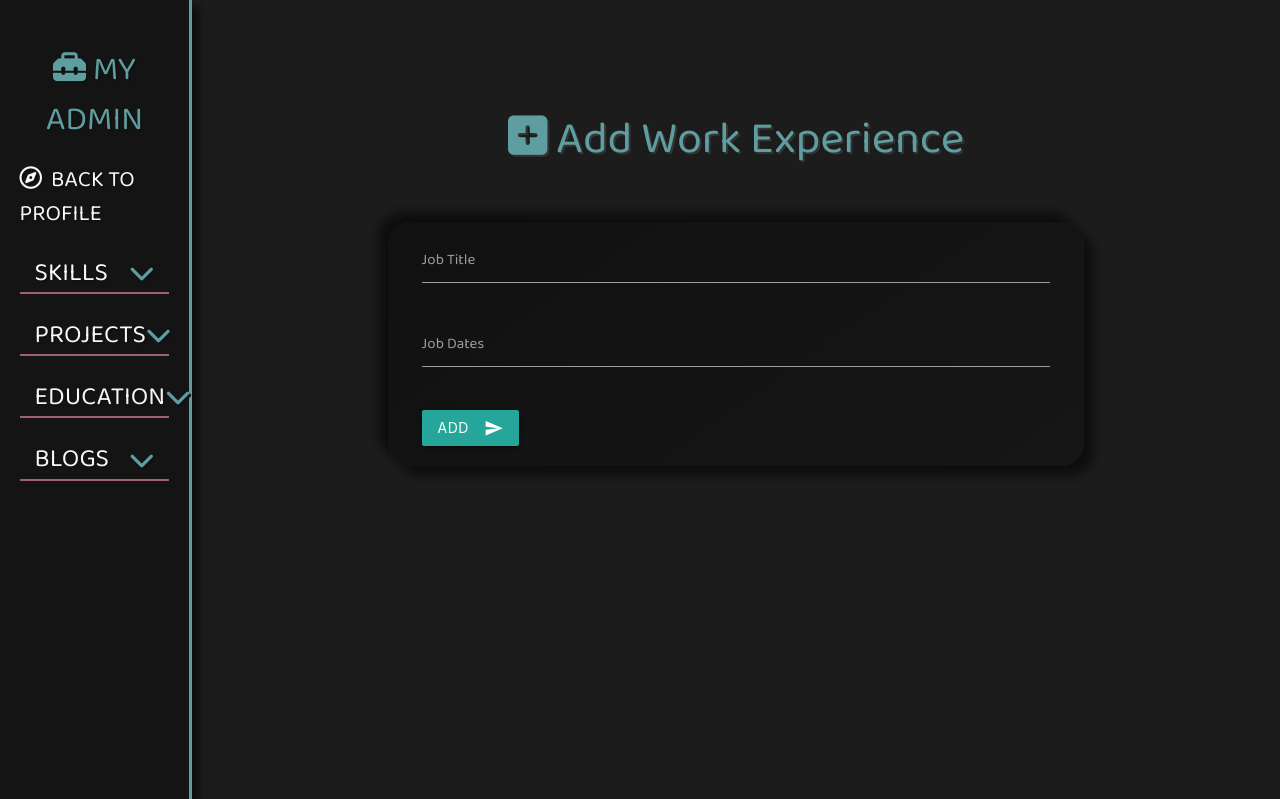
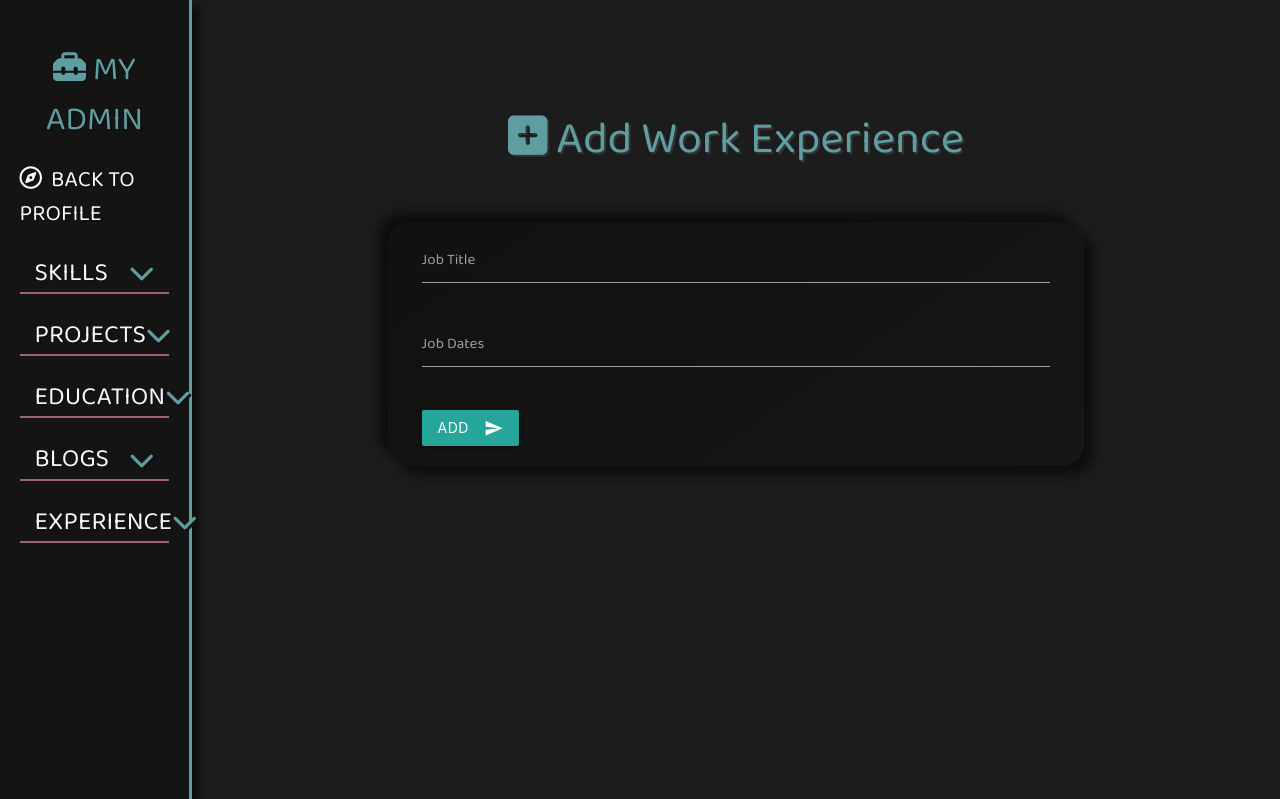
Before and after one commit to wondrousWebWorks/portfolio, a Flask app: page /admin/add_experience in a window 1280 px wide. Shown: the top 799 px of the page. Run offline with Flask 2, Linux system fonts and the light colour scheme; some libraries are stand-ins or nearby versions.

Commit message:
Added a EXPERIENCE nav item with a custom dropdown linking to add_experience() view

```diff
--- a/templates/components/admin_nav.html
+++ b/templates/components/admin_nav.html
@@ -55,5 +55,16 @@
                 </ul>
             </div>
         </div>
+        <div class="row">
+            <div class="col s12">
+                <div class="admin-nav-dropdown-wrapper">
+                    <a class="admin-nav-dropdown-trigger off-white" href="#">EXPERIENCE<i class="fas fa-chevron-down admin-nav-chevron cadetblue"></i></a>
+                </div>
+                <ul class="admin-nav-dropdown">
+                    <li><a href="{{ url_for('add_experience') }}" class="off-white"><i class="fas fa-plus-square cadetblue"></i>&nbsp;&nbsp;&nbsp;ADD</a></li>
+                    <li><a href="#!" class="off-white"><i class="fas fa-edit red-gold"></i>&nbsp;&nbsp;MANAGE</a></li>
+                </ul>
+            </div>
+        </div>
     </div>
 </div>
```
